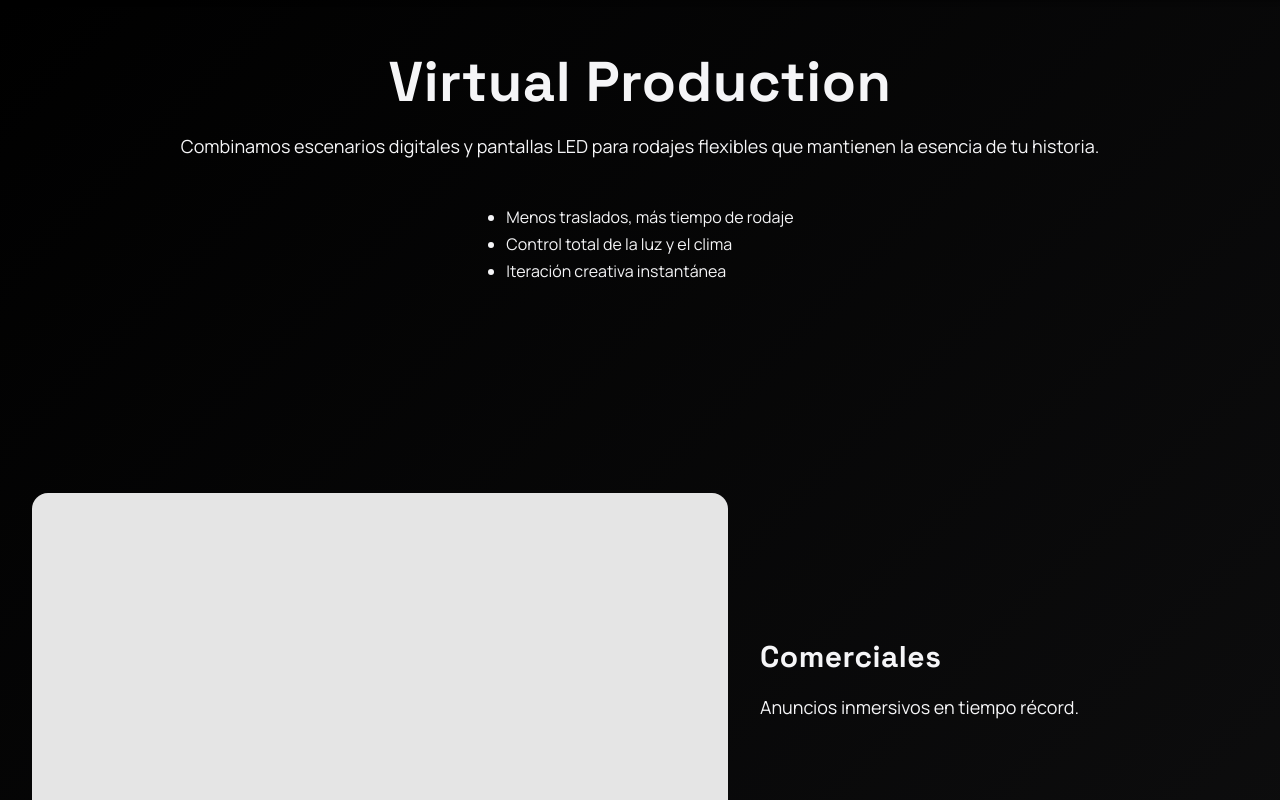
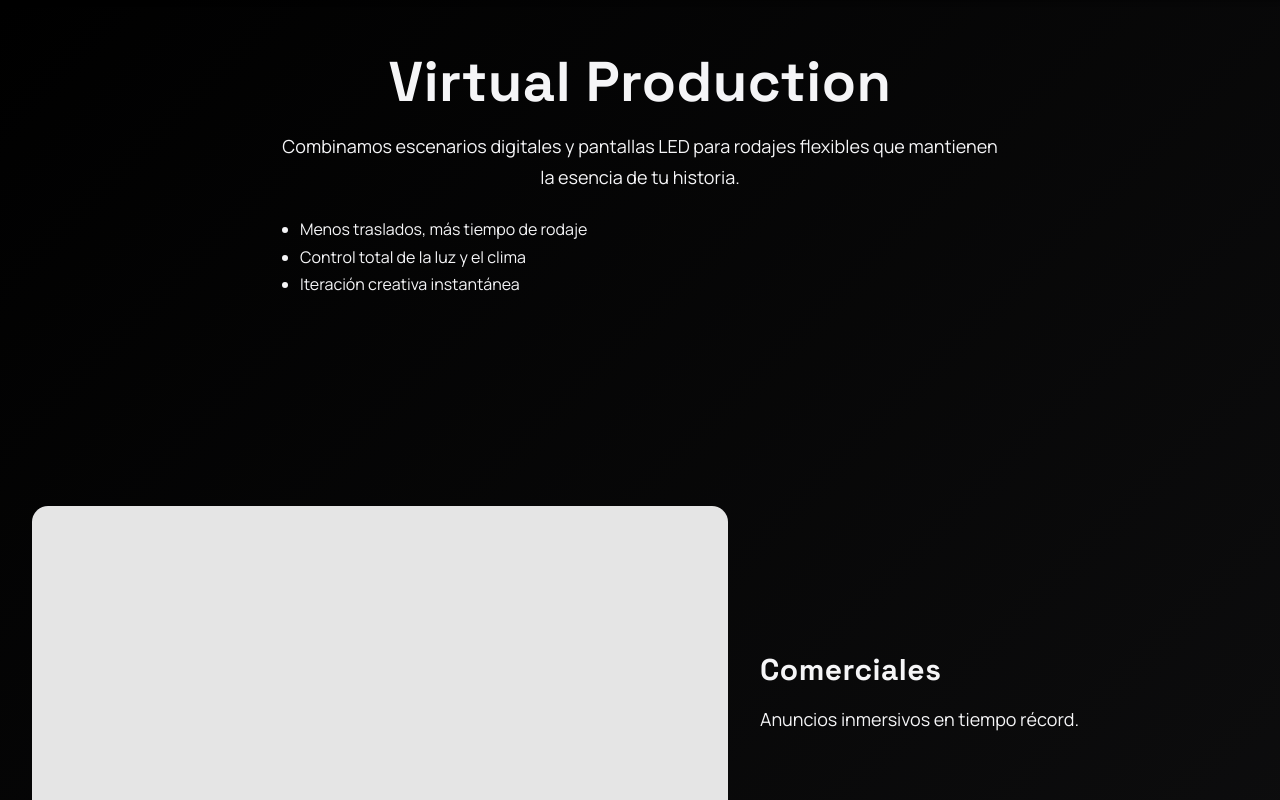
Before and after one commit to Jamon1405/Reto90Dias, a Next.js app: page /virtual in a window 1280 px wide. Shown: the top 800 px of the page. Built offline with nearby package versions, Linux system fonts and the light colour scheme.

Commit message:
fix: align virtual production hero

```diff
--- a/src/components/VirtualProduction.js
+++ b/src/components/VirtualProduction.js
@@ -78,6 +78,7 @@ export default function VirtualProduction({ lang = 'es' }) {
     <section className="virtual">
       {/* HERO */}
       <header className="section first">
+        <div className="intro">
           <h1 className="h1">{t.title}</h1>
           <p className="p">{t.intro}</p>
           <ul className="benefits">
@@ -85,6 +86,7 @@ export default function VirtualProduction({ lang = 'es' }) {
               <li key={b}>{b}</li>
             ))}
           </ul>
+        </div>
       </header>
 
       {t.categories.map((c, i) => {
--- a/src/styles/virtual.css
+++ b/src/styles/virtual.css
@@ -1,10 +1,11 @@
 .virtual{max-width:1280px;margin:0 auto;padding:0 32px}
 .section{padding:96px 0}
-.section.first{padding-top:48px;text-align:center}
+.section.first{padding-top:48px;display:flex;justify-content:center}
+.section.first .intro{max-width:720px;text-align:center}
 .grid{display:grid;grid-template-columns:1fr;gap:32px;align-items:center}
 @media(min-width:960px){.grid{grid-template-columns:repeat(12,1fr)}.img{grid-column:span 7}.txt{grid-column:span 5}.swap .img{order:2}}
 .h1{font-size:clamp(40px,6vw,56px);line-height:1.2;margin:0 0 16px}
 .h3{font-size:clamp(24px,3vw,30px);line-height:1.25;margin:0 0 16px}
 .p{margin-top:12px;font-size:18px;line-height:1.7}
 .ph{aspect-ratio:16/9;background:#e5e5e5;border-radius:16px;display:flex;align-items:center;justify-content:center;color:#666}
-.section.first .benefits{margin-top:24px;padding-left:20px;list-style:disc;display:inline-block;text-align:left}
+.section.first .benefits{margin-top:24px;padding-left:20px;list-style:disc;text-align:left}
```
Lines whose indentation alone changed are shown as unchanged.
